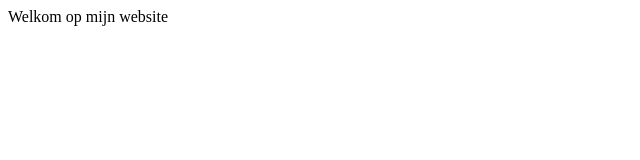
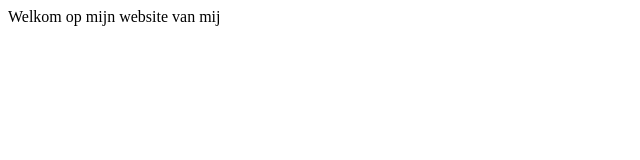
Before and after one commit to Mostafababori/2023-html-V4-Mostafa-Job, a plain HTML site: page index.html in a window 1280 px wide. Shown: the full height of the page, 0-640 px from the left. Drawn offline with Linux system fonts and the light colour scheme.

Commit message:
officieel begonnen

```diff
--- a/index.html
+++ b/index.html
@@ -9,7 +9,7 @@
 </head>
 
 <body>
-  Welkom op mijn website
+  Welkom op mijn website van mij
 </body>
 
 </html>
```
Also changed, not shown: 1 other file.
